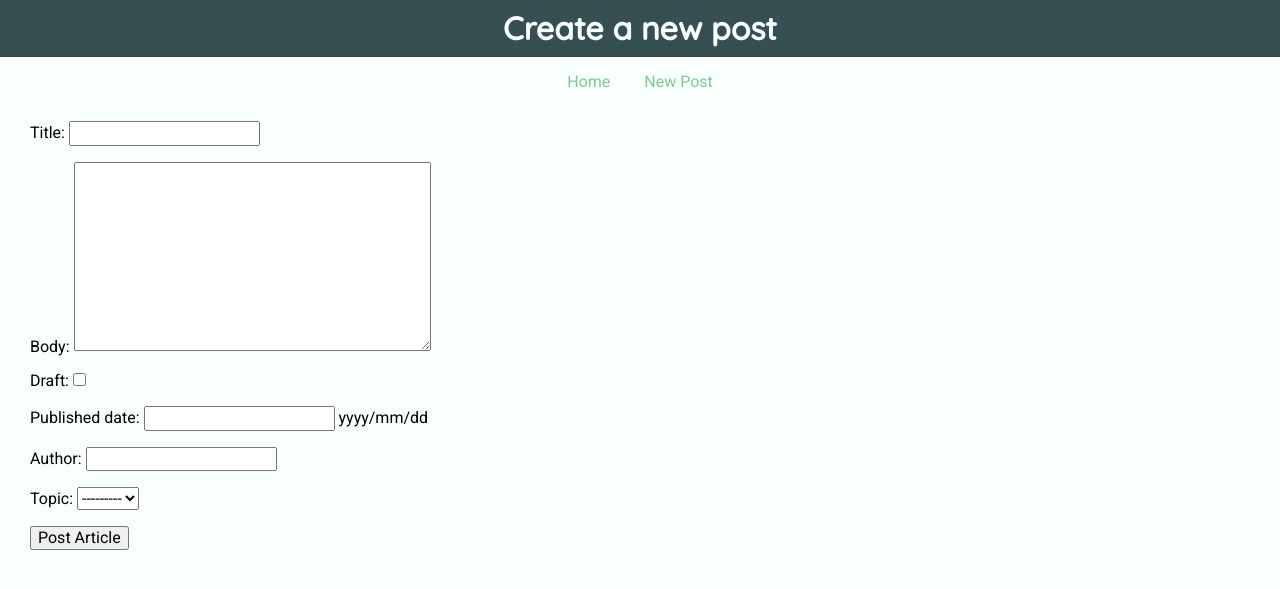
After one commit to ant0nm/blog_django, a Django app: page /new_post/ in a window 1280 px wide. The commit adds this page. Shown: the top 589 px of the page. Run offline with Django 3.2, Linux system fonts and the light colour scheme; data that the repository does not hold is empty.

Commit message:
Added CommentForm, ArticleForm and some validations

```diff
--- a/blog/admin.py
+++ b/blog/admin.py
@@ -1,7 +1,9 @@
 from django.contrib import admin
-from blog.models import Article, Comment
+from blog.models import Article, Comment, Topic
 
 # registering Article with the admin back-end
 admin.site.register(Article)
 # registering Comment with the admin back-end
 admin.site.register(Comment)
+# registering Topic with the admin back-end
+admin.site.register(Topic)
--- a/blog/models.py
+++ b/blog/models.py
@@ -1,11 +1,25 @@
 from django.db import models
+from django import forms
+from django.core.exceptions import ValidationError
+from django.core.validators import MinLengthValidator
+from datetime import date, datetime
+from pytz import timezone
+
+min_length = MinLengthValidator(limit_value=2)
+
+class Topic(models.Model):
+    name = models.CharField(max_length=255)
+
+    def __str__(self):
+        return self.name
 
 class Article(models.Model):
     title = models.CharField(max_length=255)
-    body = models.TextField()
+    body = models.TextField(validators=[min_length])
     draft = models.BooleanField()
-    published_date = models.DateField()
+    published_date = models.DateField(help_text='yyyy/mm/dd')
     author = models.CharField(max_length=255)
+    topic = models.ForeignKey(Topic, on_delete=models.CASCADE, related_name="topics")
 
     def __str__(self):
         return self.title
@@ -21,3 +35,31 @@ class Comment(models.Model):
 
     def __str__(self):
         return self.message
+
+class CommentForm(forms.ModelForm):
+    class Meta:
+        model = Comment
+        fields = ['name', 'message']
+
+class ArticleForm(forms.ModelForm):
+    class Meta:
+        model = Article
+        fields = ['title', 'body', 'draft', 'published_date', 'author', 'topic']
+
+    def clean_published_date(self):
+        # localizing both dates
+        publishedDate = self.cleaned_data['published_date']
+        presentDate = date.fromtimestamp(datetime.now(timezone('America/Toronto')).timestamp())
+        print(presentDate)
+        print(publishedDate)
+        isDraft = self.cleaned_data['draft']
+        if isDraft:
+            if publishedDate < presentDate:
+                raise ValidationError('Specified date must be in the future!')
+            else:
+                return publishedDate
+        else:
+            if publishedDate > presentDate:
+                raise ValidationError('Specified date must be in the past!')
+            else:
+                return publishedDate
--- a/blog/static/css/main.css
+++ b/blog/static/css/main.css
@@ -4,13 +4,14 @@
 
 body {
   font-family: 'Roboto', sans-serif;
-  background-color: #F9F8FD;
+  background-color: #F9FFFD;
 }
 
-.posts-heading {
+.site-header > h1 {
   text-align: center;
-  background-color: #333;
-  color: white;
+  background-color: #354F52;
+  font-family: 'Quicksand', sans-serif;
+  color: #F9FFFD;
   margin: 0;
   padding: 10px 0;
 }
@@ -19,27 +20,59 @@ body {
   list-style-type: none;
   padding:0;
   margin: 30px 40px;
+  display: grid;
+  grid-template-columns: 1fr 1fr 1fr;
+  grid-gap: 20px;
 }
 
 .post-link {
   text-decoration: none;
-  color: #393939;
+  text-align: center;
+  font-family: 'Quicksand', sans-serif;
+  color: #2F3E46;
 }
 
 .post-link:hover {
-  color: #7DCE94;
+  color: #7EC98F;
 }
 
-.post-details-heading {
+.post-item {
+  background-color: lightgrey;
+  border-radius: 15px;
+  padding: 5px;
+}
+
+.site-nav {
   text-align: center;
-  background-color: #7DCE94;
-  color: #333;
-  margin: 0;
-  padding: 5px 0;
+}
+
+.site-nav > ul {
+  list-style-type: none;
+  padding: 0;
+  margin: 1em 0;
+}
+
+.site-nav-item {
+  display: inline-block;
+  margin-right: 30px;
+}
+
+.site-nav-item:last-child {
+  margin-right: 0;
+}
+
+.site-nav-item > a {
+  text-decoration: none;
+  color: #7EC98F;
+}
+
+.site-nav-item > a:hover {
+  color: #2F3E46;
 }
 
 .post-details-body {
   margin: 30px 30px;
+  color: #2F3E46;
 }
 
 .post-details-body > h4 {
@@ -48,6 +81,7 @@ body {
 
 .post-details-comments {
   margin: 30px 30px;
+  color: #2F3E46;
 }
 
 .comment-list {
@@ -56,29 +90,29 @@ body {
 }
 
 .comment-item {
-  background-color: darkgrey;
-  color: #333;
+  background-color: #52796F;
+  color: #F9FFFD;
   margin: 10px 0;
   padding: 5px 20px;
   border-radius: 10px;
 }
 
-.comment-form {
+.comment-fieldset {
   text-align: center;
 }
 
-.comment-fieldset {
-  display: inline-block;
-  text-align: center;
-  border-radius: 10px;
+.article-form {
+  margin: 30px;
 }
 
-.comment-fieldset label {
-  display: block;
-  text-align: right;
-  margin: 10px 0;
+@media (max-width: 768px) {
+  .post-list {
+    grid-template-columns: 1fr 1fr;
+  }
 }
 
-.submit-button {
-  margin: 10px 0;
+@media (max-width: 480px) {
+  .post-list {
+    grid-template-columns: 1fr;
+  }
 }
--- a/blog/templates/base.html
+++ b/blog/templates/base.html
@@ -7,9 +7,21 @@
     <link rel="stylesheet" href="https://cdnjs.cloudflare.com/ajax/libs/normalize/8.0.1/normalize.css">
     <link rel="stylesheet" href="{% static 'css/main.css' %}">
     <link href="https://fonts.googleapis.com/css?family=Roboto" rel="stylesheet">
+    <link href="https://fonts.googleapis.com/css?family=Quicksand:500" rel="stylesheet">
   </head>
   <body>
+    <header class="site-header">
+      <h1>{{title}}</h1>
+      <nav class="site-nav">
+        <ul>
+          <li class="site-nav-item"><a href="{% url 'home' %}">Home</a></li>
+          <li class="site-nav-item"><a href="{% url 'new_post' %}">New Post</a></li>
+        </ul>
+      </nav>
+    </header>
     {% block content %}
     {% endblock %}
+    <footer class="site-footer">
+    </footer>
   </body>
 </html>
--- /dev/null
+++ b/blog/templates/new_post.html
@@ -0,0 +1,8 @@
+{% extends 'base.html' %}
+{% block content %}
+<form class="article-form" action="{% url 'create_post' %}" method="post">
+  {% csrf_token %}
+  {{article_form.as_p}}
+  <input type="submit" name="article-create" value="Post Article">
+</form>
+{% endblock %}
--- a/blog/templates/posts.html
+++ b/blog/templates/posts.html
@@ -1,7 +1,6 @@
 
 {% extends 'base.html' %}
 {% block content %}
-<h1 class="posts-heading">Anton's Blog</h1>
 <ul class="post-list">
   {% for article in articles %}
   <a class="post-link" href="{% url 'post_details' id=article.pk %}">
--- a/blog/urls.py
+++ b/blog/urls.py
@@ -15,12 +15,14 @@ Including another URLconf
 """
 from django.contrib import admin
 from django.urls import path
-from blog.views import root, posts_page, post_show, create_comment
+from blog.views import root, posts_page, post_show, create_comment, new_post, create_post
 
 urlpatterns = [
     path('admin/', admin.site.urls),
     path('', root),
-    path('posts/', posts_page),
+    path('posts/', posts_page, name="home"),
     path('posts/<int:id>', post_show, name="post_details"),
     path('comments/new', create_comment, name='create_comment'),
+    path('new_post/', new_post, name='new_post'),
+    path('create_post/', create_post, name='create_post'),
 ]
--- a/blog/views.py
+++ b/blog/views.py
@@ -1,27 +1,44 @@
 from django.http import HttpResponse, HttpResponseRedirect
 from django.shortcuts import render
 from datetime import datetime
-from blog.models import Article, Comment
+from blog.models import Article, Comment, Topic, CommentForm, ArticleForm
 
 def posts_page(request):
-    context = {'articles': Article.objects.filter(draft=False).order_by('-published_date')}
+    context = {'title': "Anton's Blog", 'articles': Article.objects.filter(draft=False).order_by('-published_date')}
     html_string = render(request, 'posts.html', context)
     return HttpResponse(html_string)
 
 def post_show(request, id):
     post = Article.objects.get(pk=id)
-    context = {'post': post}
+    context = {'title': post.title, 'post': post, 'comment_form':CommentForm()}
     html_string = render(request, 'post.html', context)
     return HttpResponse(html_string)
 
+def new_post(request):
+    context = {'title':'Create a new post', 'article_form': ArticleForm()}
+    html_string = render(request, 'new_post.html', context)
+    return HttpResponse(html_string)
+
+def create_post(request):
+    form = ArticleForm(request.POST)
+    if form.is_valid():
+        new_article = form.save()
+        return HttpResponseRedirect("/posts/")
+    else:
+        html_string = render(request, 'new_post.html', {'title': 'Create a new post', 'article_form': ArticleForm(request.POST)})
+        return HttpResponse(html_string)
+
 def create_comment(request):
-    request_dict = request.POST
-    article = Article.objects.get(pk=request_dict['post'])
-    name = request_dict['comment-name']
-    message = request_dict['comment-message']
-    new_comment = Comment.objects.create(name=name, message=message, article=article)
+    article = Article.objects.get(pk=request.POST['post_id'])
+    form = CommentForm(request.POST)
     path = '/posts/' + str(article.pk)
-    return HttpResponseRedirect(path)
+    if form.is_valid():
+        new_comment = form.save(commit=False)
+        new_comment.article = article
+        new_comment.save()
+        return HttpResponseRedirect(path)
+    else:
+        print(form.errors)
 
 def root(request):
-    return HttpResponseRedirect('posts')
+    return HttpResponseRedirect('/posts/')
```
Also changed, not shown: blog/templates/post.html (+7 -6 lines), blog/migrations/0001_initial.py, blog/migrations/0002_auto_20190310_1914.py (added), blog/migrations/0002_comment.py (deleted), blog/migrations/0003_auto_20190311_0051.py (added), blog/migrations/0004_auto_20190311_0104.py (added).
